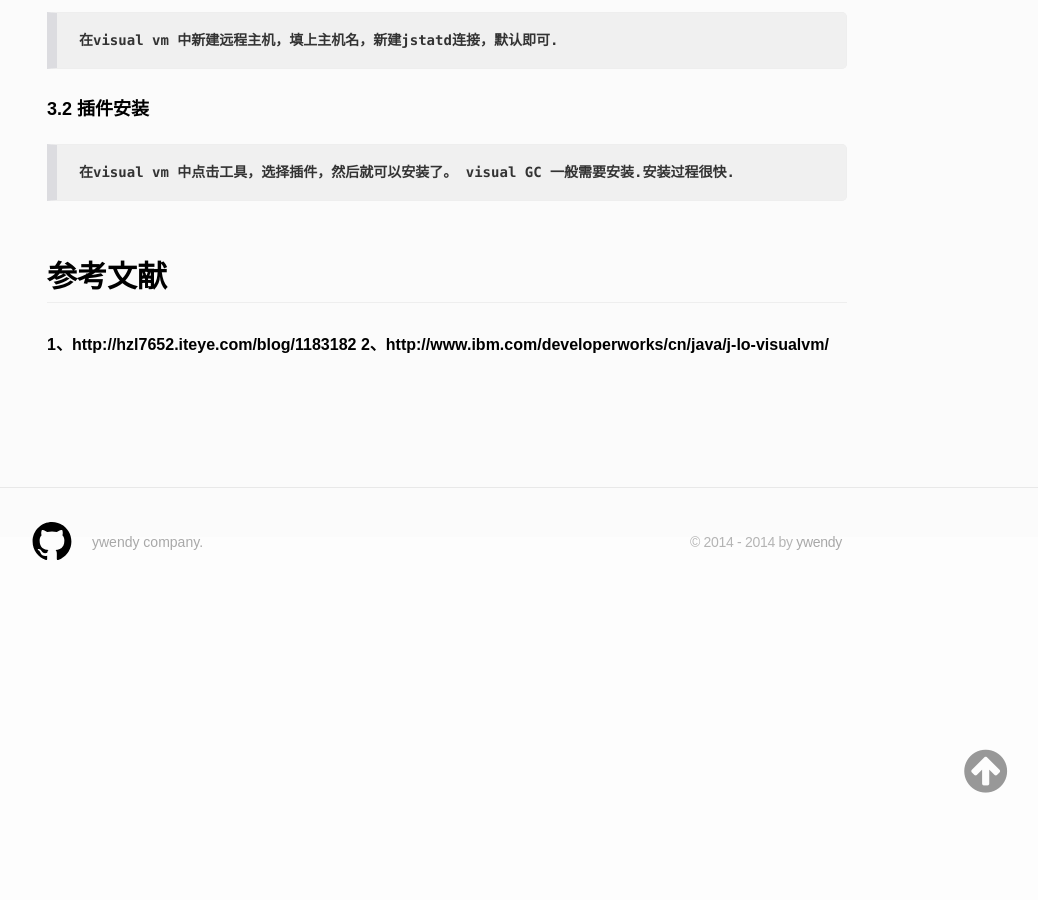
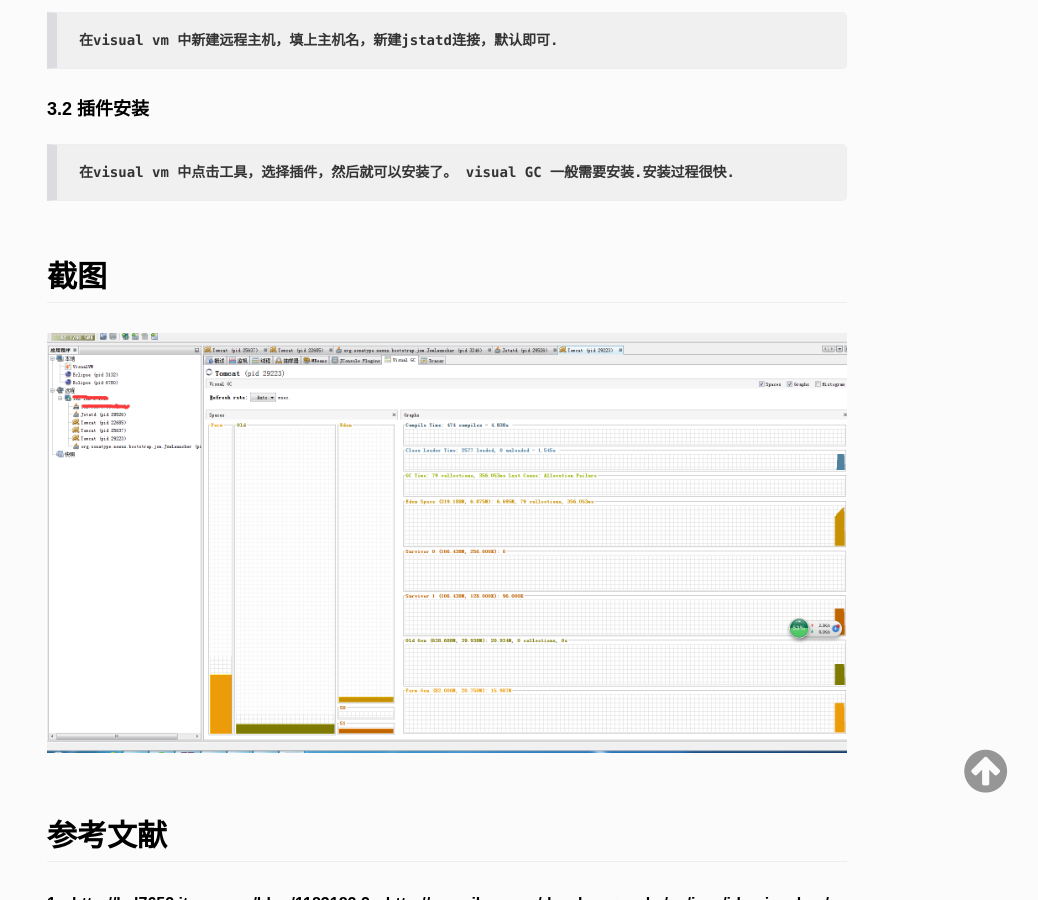
Before and after one commit to ywendy/ywendy.github.io, a Jekyll site: the page built from _posts/2015-10-28-visualVM-remoteJstatd.md, in a window 1280 px wide and 900 px high, scrolled down 1141 px. Shown: the whole window, without its empty margins (193-1231 px from the left). Built offline with Jekyll 4.4.1, drawn with Linux system fonts in a browser that asks for light colours; nearby versions of some CDN libraries; Markdown is read by kramdown in place of the engine named in the settings; comment, search, counter and statistics services are not loaded.

Commit message:
visual 图片

````diff
--- a/_posts/2015-10-28-visualVM-remoteJstatd.md
+++ b/_posts/2015-10-28-visualVM-remoteJstatd.md
@@ -50,6 +50,9 @@ options
 在visual vm 中点击工具，选择插件，然后就可以安装了。 visual GC 一般需要安装.安装过程很快.
 ```
 
+## 截图
+
+![](https://ywendy.github.io/img/visualvm_remote_jstatd.png)
 
 ##参考文献
 
````
